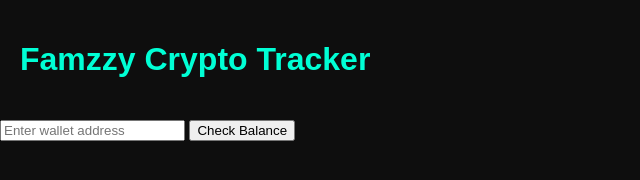
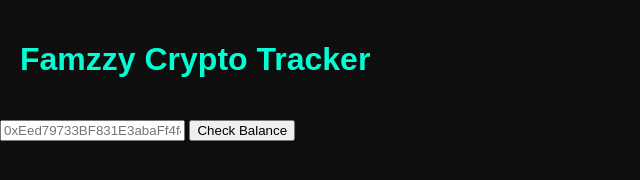
Before and after one commit to Nouri11190/crypto-tracker, a plain HTML site: page index.html in a window 1280 px wide. Shown: the full height of the page, 0-640 px from the left. Drawn offline with Linux system fonts and the light colour scheme.

Commit message:
Update index.html

```diff
--- a/index.html
+++ b/index.html
@@ -17,7 +17,7 @@
   <script src="tracker.js"></script>
 </body>
 </html>
-<input type="text" id="walletInput" placeholder="Enter wallet address">
+<input type="text" id="walletInput" placeholder="0xEed79733BF831E3abaFf4f43E6658A67b497952b">
 <button onclick="loadWalletData(document.getElementById('walletInput').value)">Check Balance</button>
 <div id="wallet-display"></div>
 
```
